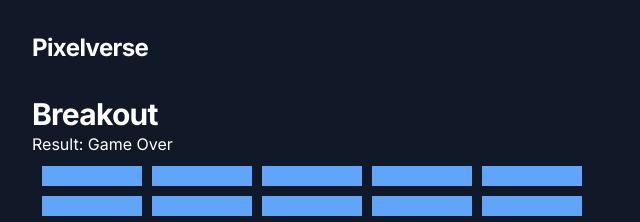
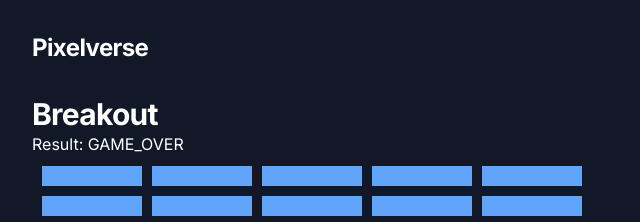
Before and after one commit to aaronmcadam/pixelverse, a Next.js app: page /breakout in a window 1280 px wide. Shown: the top 222 px of the page, without its empty margins (0-640 px from the left). Built offline with nearby package versions, Linux system fonts and the light colour scheme.

Commit message:
Disable paddle when game over

```diff
--- a/src/app/breakout/page.tsx
+++ b/src/app/breakout/page.tsx
@@ -54,6 +54,10 @@ export default function Breakout() {
 
   useEffect(() => {
     function movePlayer(event: KeyboardEvent) {
+      if (result === "GAME_OVER") {
+        return;
+      }
+
       switch (event.key) {
         case "ArrowLeft":
           setPaddlePosition((prev) => {
@@ -88,7 +92,7 @@ export default function Breakout() {
     return () => {
       document.removeEventListener("keydown", movePlayer);
     };
-  }, []);
+  }, [result]);
 
   useEffect(() => {
     ballAnimationRef.current = window.setInterval(() => {
@@ -127,8 +131,7 @@ export default function Breakout() {
       }
 
       // reset game state
-      setResult("Game Over");
-      // TODO: disable paddle
+      setResult("GAME_OVER");
     }
   }, [ballPosition]);
 
```
